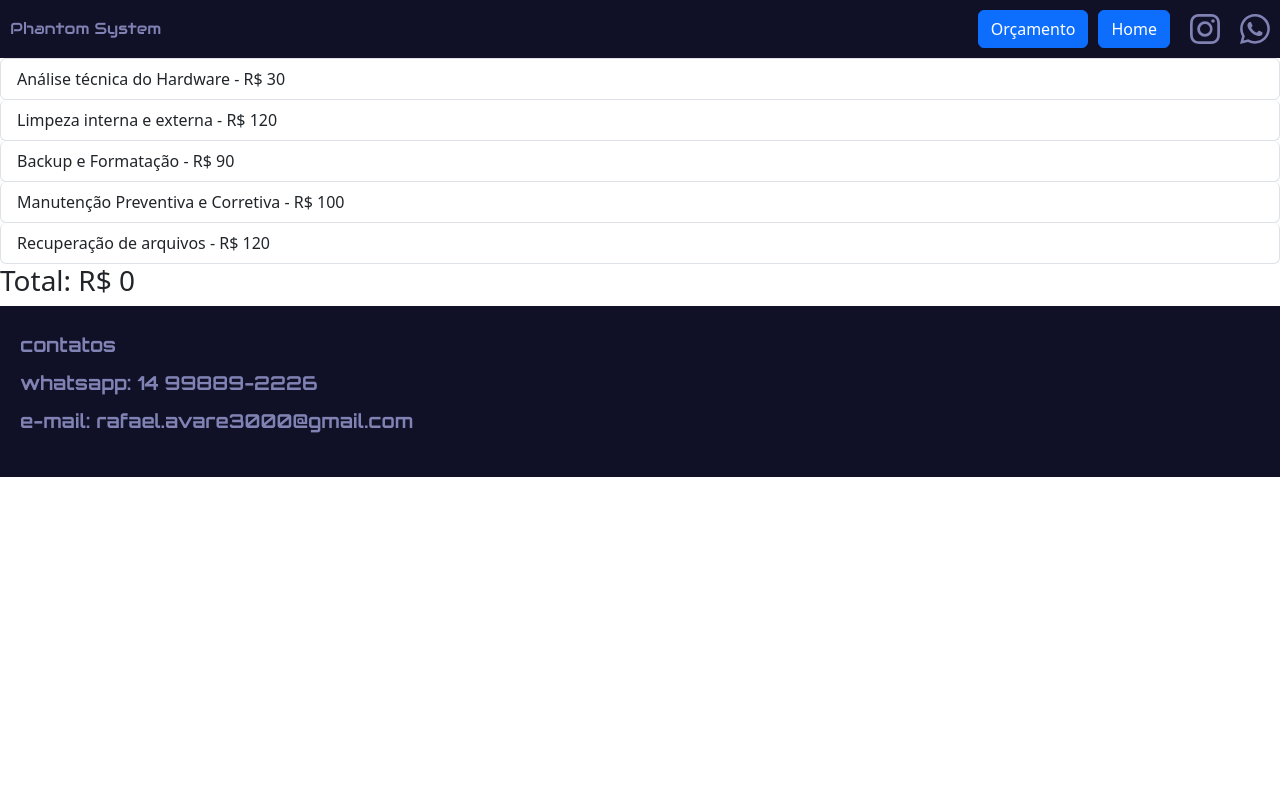
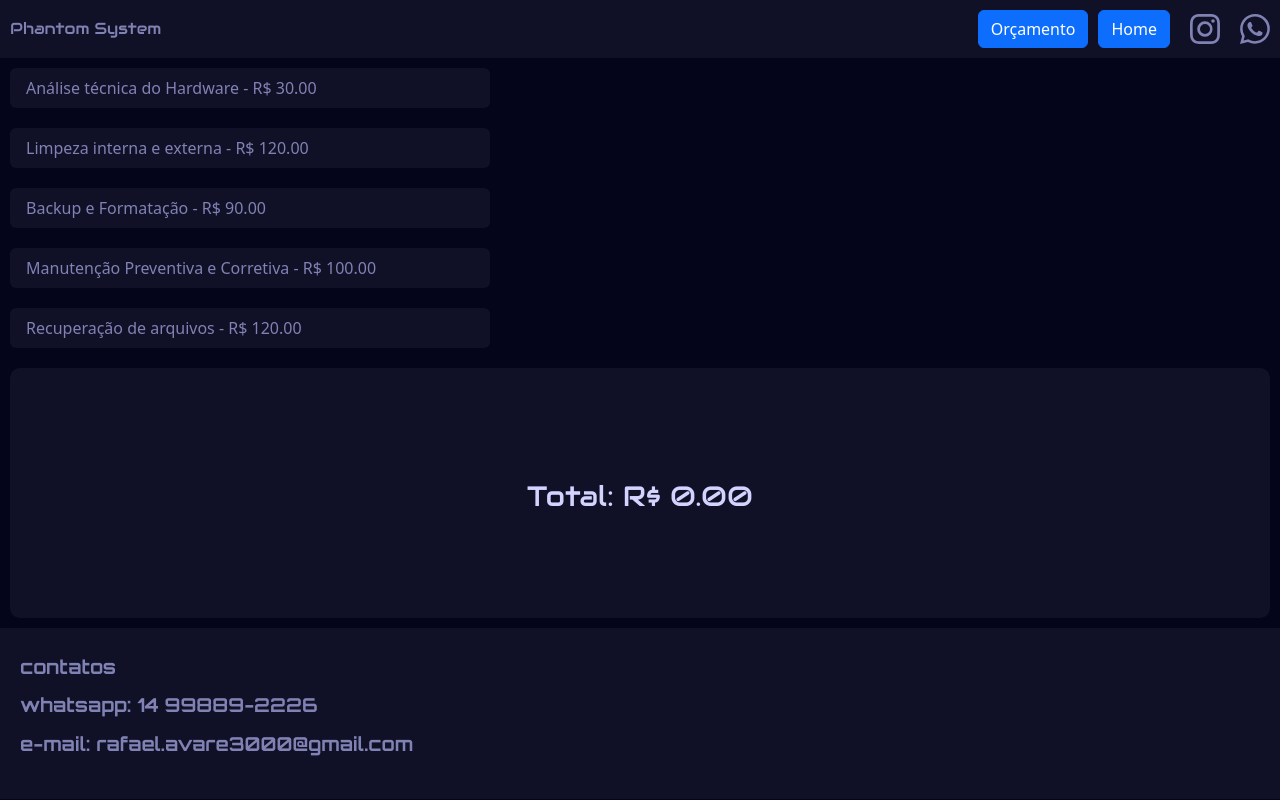
Before and after one commit to rafael101003/PhantomSystem, a React (Vite) app in the folder my-react-app/: page /Orcamento in a window 1280 px wide. Built offline with nearby package versions, Linux system fonts and the light colour scheme.

Commit message:
estilizado parcialmente pagina de orçamento

```diff
--- a/my-react-app/src/containments/listaOrcamento.css
+++ b/my-react-app/src/containments/listaOrcamento.css
@@ -0,0 +1,46 @@
+/* Importações */
+@import url('https://fonts.googleapis.com/css2?family=Audiowide&family=Orbitron:wght@400..900&family=Space+Grotesk:wght@300..700&display=swap');
+
+/* Iporta o Bootstrap */
+@import 'bootstrap/dist/css/bootstrap.min.css';
+
+
+/* Variáveis */
+:root {
+    /* Fontes dos textos*/
+    --font-h: "Audiowide", sans-serif;
+    --font-p: "Orbitron", sans-serif;
+    --font-nav: "Space Grotesk", sans-serif;
+
+    /* Cores dos Textos Principais*/
+    --color-h: #d3d3ff;
+    --color-p: #8182b4;
+
+    /* Cores backgrounds */
+    --color-bg: #04041a;
+    --color-bg-2: #101027;
+    --color-container-1: #101027;
+    --color-container-hover: #1f1f43;
+}
+
+
+body{
+    background-color: var(--color-bg);
+}
+
+.list-group-item{
+    display:flex;
+    border-style: hidden;
+    background-color: var(--color-container-1);
+    width: 30rem;
+    margin: 10px;
+}
+
+.list-group-item:hover{
+    background-color: var(--color-container-hover);
+}
+
+#totalServico {
+    font-family: var(--font-h);
+    color: var(--color-h);
+}
--- a/my-react-app/src/containments/listaOrcamento.jsx
+++ b/my-react-app/src/containments/listaOrcamento.jsx
@@ -1,58 +1,58 @@
-import "./listaOrcamento.css"
+import "./listaOrcamento.css";
 import { useState } from "react";
 import 'bootstrap/dist/css/bootstrap.min.css';
 
-{/* Container de serviços e valores */}
+/* Container de serviços e valores */
 const SERVICOS = [
-    { id: 1, title: 'Análise técnica do Hardware', preco: 30},
-    { id: 2, title: 'Limpeza interna e externa', preco: 120},
-    { id: 3, title: 'Backup e Formatação', preco: 90},
-    { id: 4, title: 'Manutenção Preventiva e Corretiva', preco: 100},
-    { id: 5, title: 'Recuperação de arquivos', preco: 120},
+    { id: 1, title: 'Análise técnica do Hardware', preco: 30 },
+    { id: 2, title: 'Limpeza interna e externa', preco: 120 },
+    { id: 3, title: 'Backup e Formatação', preco: 90 },
+    { id: 4, title: 'Manutenção Preventiva e Corretiva', preco: 100 },
+    { id: 5, title: 'Recuperação de arquivos', preco: 120 },
 ];
 
-
 function ListaOrcamento() {
-
     const [selecionado, setSelecionado] = useState([]);
 
     const handleTroca = (id) => {
         if (selecionado.includes(id)) {
-            setSelecionado(selecionado.filter(item=>item !== id));
-        }else{
+            setSelecionado(selecionado.filter(item => item !== id));
+        } else {
             setSelecionado([...selecionado, id]);
         }
-    }
+    };
 
     const total = SERVICOS
         .filter(servico => selecionado.includes(servico.id))
         .reduce((soma, servico) => soma + servico.preco, 0);
 
-    console.log(selecionado)
-
-
-
-    return(
-        <>
-
+    return (
+        <div >
             <ul className="list-group">
                 {SERVICOS.map(service => {
-
                     const isSelecionado = selecionado.includes(service.id);
                     return (
                         <li
                             key={service.id}
                             onClick={() => handleTroca(service.id)}
                             className={`list-group-item ${isSelecionado ? 'active' : ''}`}
-                                style={{ cursor: 'pointer' }}
+                            style={{ cursor: 'pointer', color: '#8182b4'}}
                         >
-                            {service.title} - R$ {service.preco}
+                            {service.title} - R$ {service.preco.toFixed(2)}
                         </li>
                     );
                 })}
             </ul>
-            <h3 id="totalServico">Total: R$ {total}</h3>
-        </>
+            <div
+                style={{ display: 'flex', backgroundColor: '#101027', width:'auto', height: '250px', borderRadius: '10px', margin: '10px', padding: '15px', alignItems: 'center', justifyContent: 'center'}}
+            >
+                <h3 id="totalServico" className="mt-3"
+                >
+                Total: R$ {total.toFixed(2)}
+            </h3>
+            </div>
+
+        </div>
     );
 }
 
```
Lines whose indentation alone changed are shown as unchanged.
